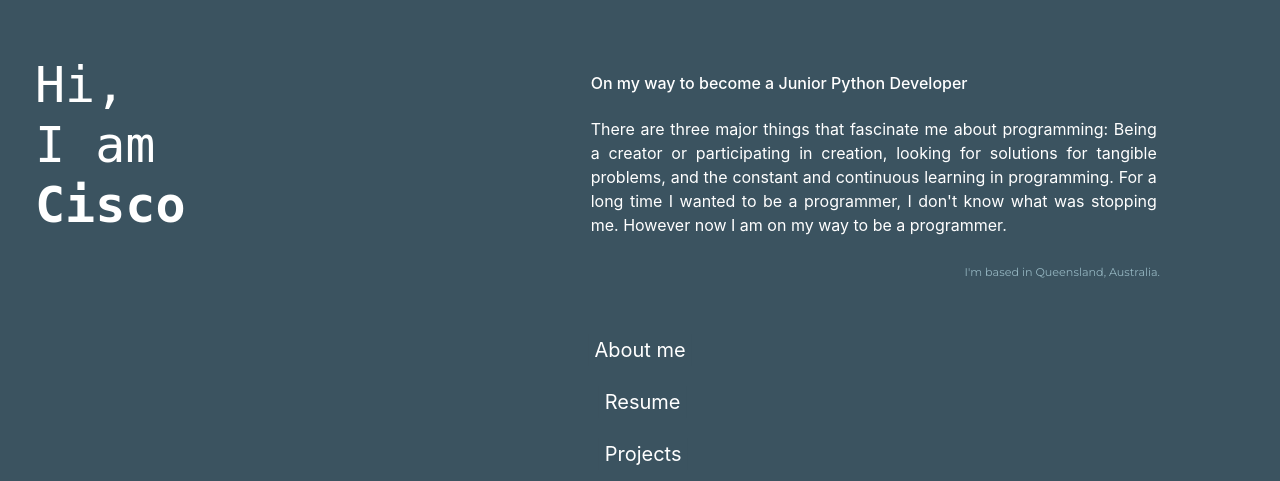
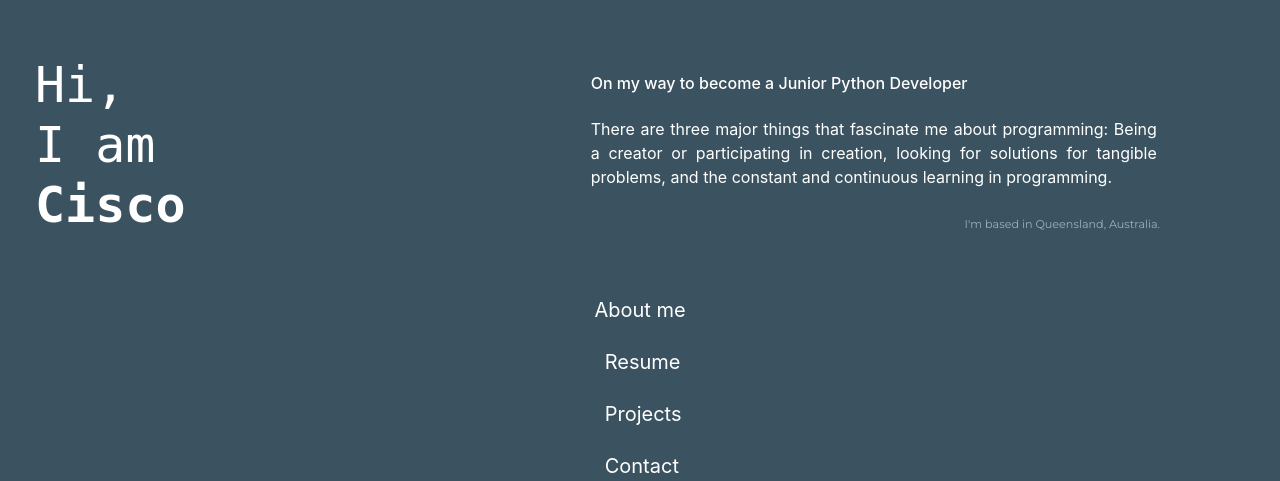
Before and after one commit to CiscoMerchan/Ciscodev_Portfolio, a Flask app: page / in a window 1280 px wide. Shown: the part 50-531 px from the top of the page. Run offline with Flask 2, Linux system fonts and the light colour scheme; some libraries are stand-ins or nearby versions.

Commit message:
Change Intro Text

```diff
--- a/templates/home.html
+++ b/templates/home.html
@@ -13,8 +13,9 @@
         </div>
         <div class="text_saludo">
             <h4 class="section__subtitle section__subtitle--intro top-p1">On my way to become a Junior Python Developer</h4>
-            <p class="section__subtitle section__subtitle--intro top-p2">There are three major things that fascinate me about programming: Being a creator or participating in creation, looking for solutions for tangible problems, and the constant and continuous learning in programming. For a long time I wanted to be a programmer, I don't know what was
-                stopping me. However now I am on my way to be a programmer.</p>
+            <p class="section__subtitle section__subtitle--intro top-p2">There are three major things that fascinate me
+                about programming: Being a creator or participating in creation, looking for solutions for tangible
+                problems, and the constant and continuous learning in programming.</p>
             <div class="whereh3">
                 <h5 class="where" >I'm based in Queensland, Australia.</h5>
             </div>
```
